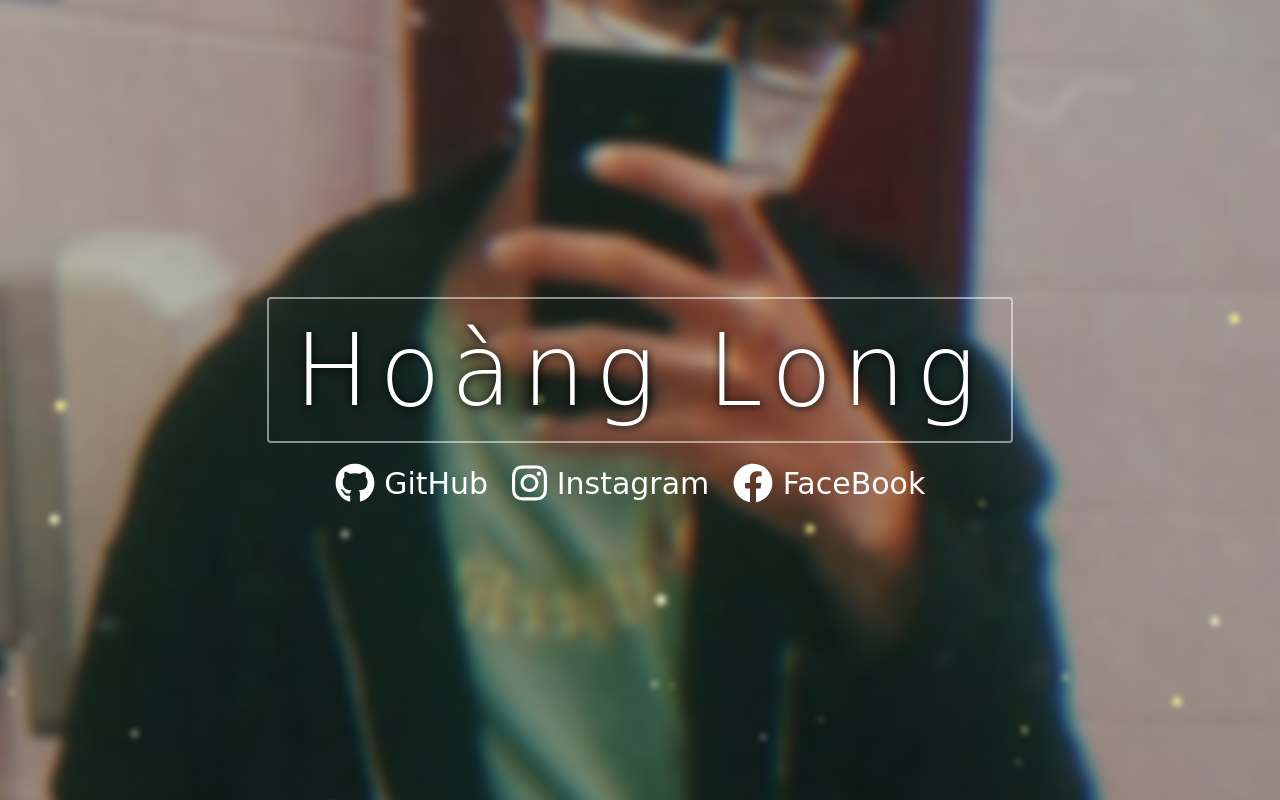
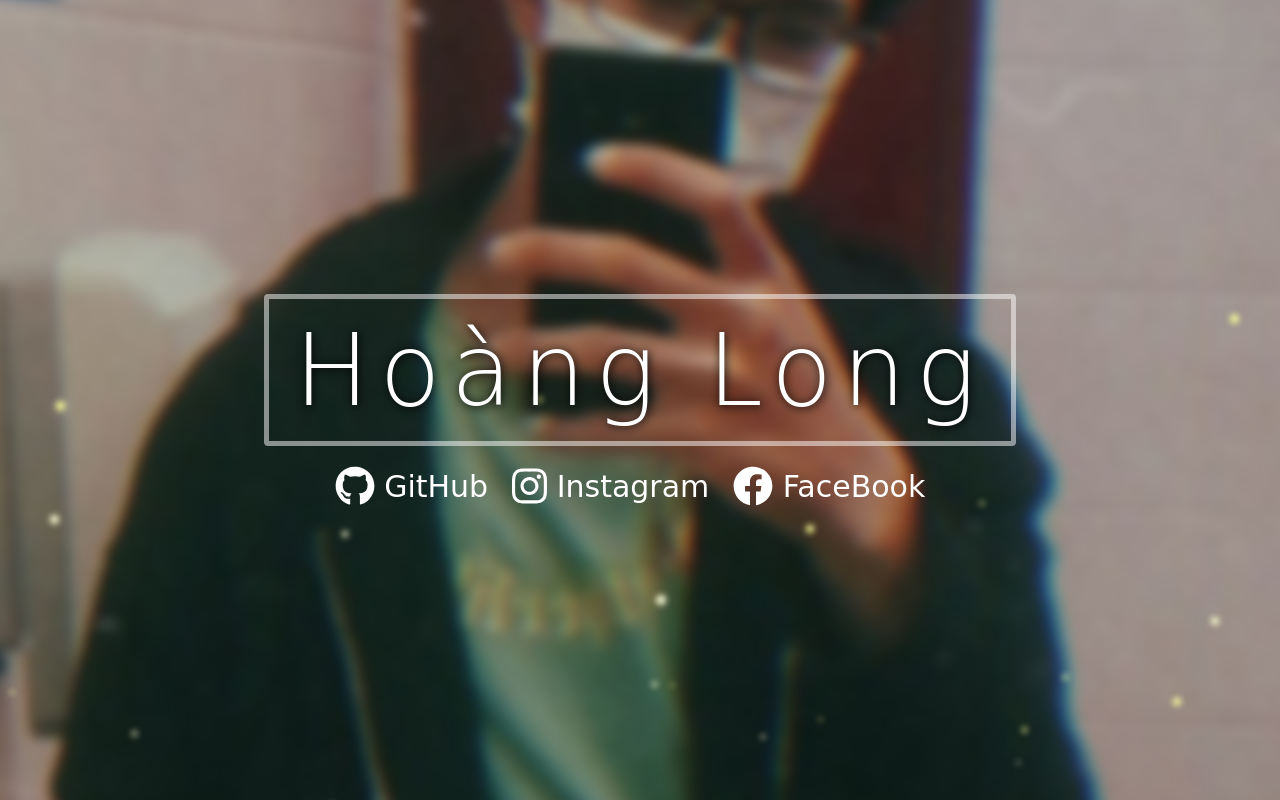
Before and after one commit to NgyenHoangLong/LongNguyen, a plain HTML site: page index.html in a window 1280 px wide. Drawn offline with Linux system fonts and the light colour scheme.

Commit message:
Update style.css

```diff
--- a/style.css
+++ b/style.css
@@ -41,7 +41,7 @@
     letter-spacing: 10px;
     padding: 12.5px 25px;
     text-shadow: 1px 1px 10px black;
-    border: 2px solid rgba( 255, 255, 255, .5);
+    border: 5px solid rgba( 255, 255, 255, .5);
     border-radius: 4px;
     color: white;
 }
```
